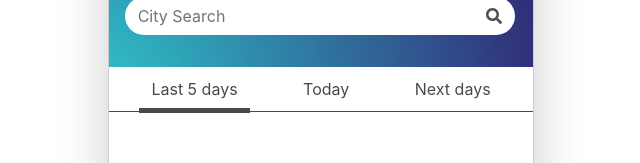
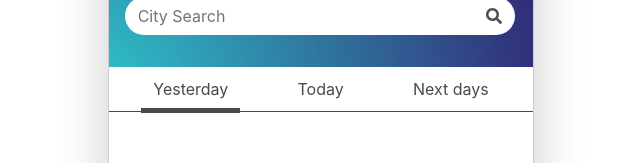
Before and after one commit to arahman1983/weatherApp, a React (Create React App) app: page /prev in a window 1280 px wide. Shown: the part 284-447 px from the top of the page, without its empty margins (319-959 px from the left). Built offline with nearby package versions, Linux system fonts and the light colour scheme.

Commit message:
yesterday weather

```diff
--- a/src/components/navBar.js
+++ b/src/components/navBar.js
@@ -5,7 +5,7 @@ export default function NavBarComp() {
   return (
     <ul className="nav justify-content-around app-nav">
       <li className="nav-item">
-        <NavLink to="/prev" exact className="app-nav-link" activeClassName="app-nav-active">Last 5 days</NavLink>
+        <NavLink to="/prev" exact className="app-nav-link" activeClassName="app-nav-active">Yesterday</NavLink>
       </li>
       <li className="nav-item">
         <NavLink to="/" exact className="app-nav-link" activeClassName="app-nav-active">Today</NavLink>
--- a/src/pages/prev.js
+++ b/src/pages/prev.js
@@ -9,13 +9,10 @@ export default function Prev() {
   useEffect(() => {
     if (cityTemp.coord) {
       let arrayOfPrevDays = [];
-      let ts = Math.round(new Date().getTime() / 1000);
-      for (let i = 1; i <= 5; i++) {
-        let tsDaysBefore = ts - i * 24 * 3600;
-        getPrevTemp(cityTemp.coord.lat, cityTemp.coord.lon, tsDaysBefore).then((data) => arrayOfPrevDays.push(data.hourly[12]));
-      }
+      //let ts = Math.round(new Date().getTime() / 1000);
+      //let tsDaysBefore = ts -  (24 * 3600);
+      getPrevTemp(cityTemp.coord.lat, cityTemp.coord.lon, 24).then((data) => arrayOfPrevDays.push(data.hourly[12]));
       setTempDays(arrayOfPrevDays);
-      // console.log(arrayOfPrevDays)
     }
   }, [cityTemp]);
 
```
